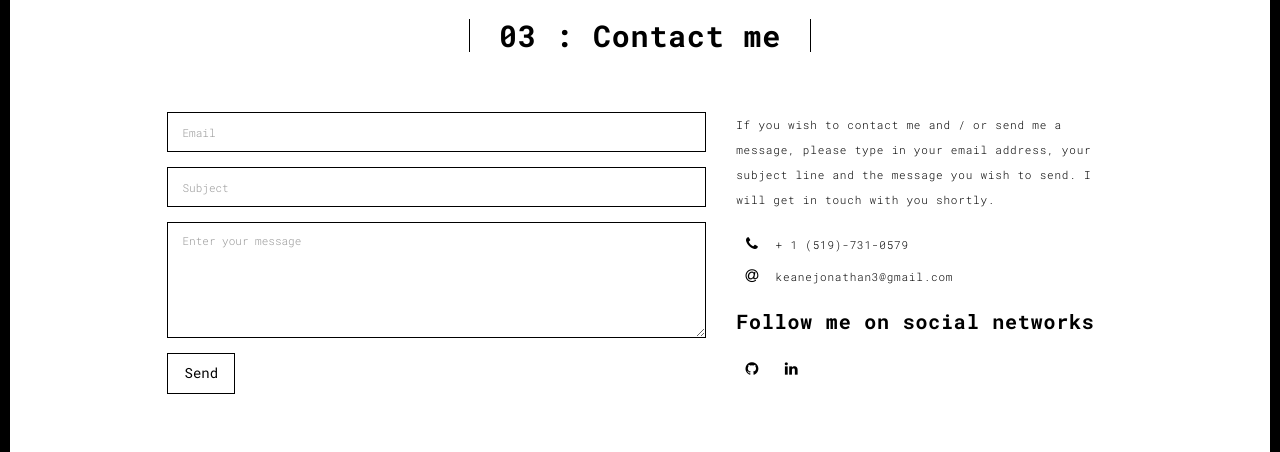
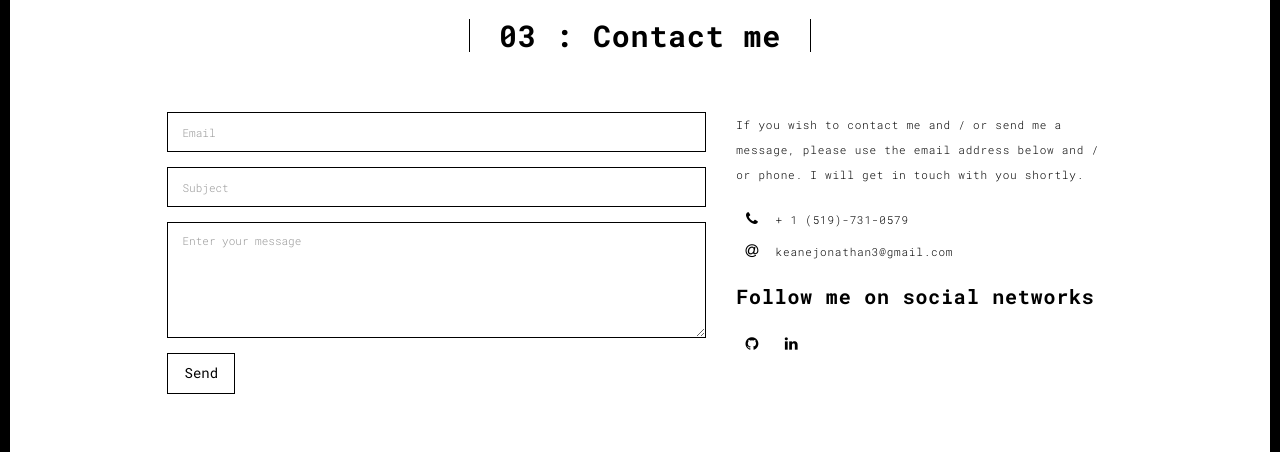
Before and after one commit to kj3moraes/PersonalWebsite, a Flask app: page /contact.html in a window 1280 px wide. Shown: the part 90-542 px from the top of the page. Run offline with Flask 2, Linux system fonts and the light colour scheme; some libraries are stand-ins or nearby versions.

Commit message:
contact changes

```diff
--- a/app/templates/contact.html
+++ b/app/templates/contact.html
@@ -77,7 +77,7 @@
                     <div class="col-md-5 address-container">
                       <ul class="list-unstyled">
                         <p>If you wish to contact me and / or send me a message,
-                            please type in your email address, your subject line and the message you wish to send. I will get in touch with you shortly.
+                           please use the email address below and / or phone. I will get in touch with you shortly.
                         </p>
                         <li>
                           <span class="fa-icon">
```
